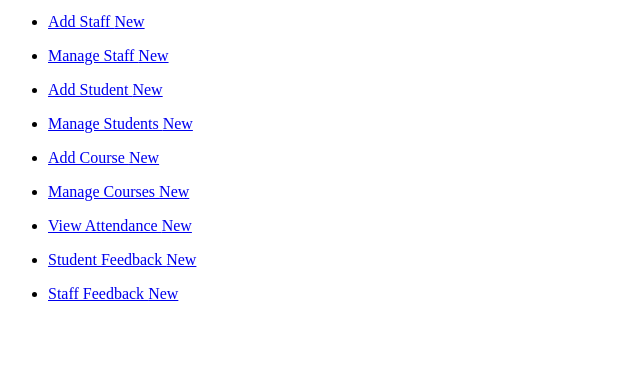
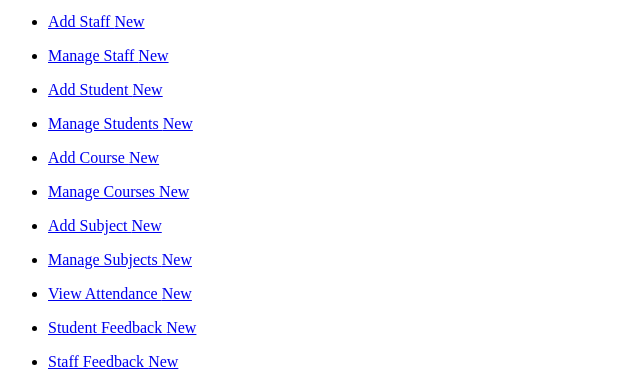
Before and after one commit to Amitchawarekar/IMS, a Django app: template IMS/IMS_app/templates/hod_templates/sidebar_template.html in a window 1280 px wide. Shown: the part 633-1020 px from the top of the page, without its empty margins (0-640 px from the left). Before the commit the page ends 934 px from the top, so only its background shows below. Run offline with Django 3.2, Linux system fonts and the light colour scheme; the template is opened without the code that fills it, so the values that code supplies are empty.

Commit message:
changed all sidebar menus needed for our project

```diff
--- a/IMS/IMS_app/templates/hod_templates/sidebar_template.html
+++ b/IMS/IMS_app/templates/hod_templates/sidebar_template.html
@@ -15,7 +15,7 @@
           <img src="{% static "dist/img/user2-160x160.jpg" %}" class="img-circle elevation-2" alt="User Image">
         </div>
         <div class="info">
-          <a href="#" class="d-block">Alexander Pierce</a>
+          <a href="#" class="d-block">Amit Chawarekar</a>
         </div>
       </div>
 
@@ -85,6 +85,26 @@
           </li>
 
           <li class="nav-item">
+            <a href="/manage_course" class="nav-link">
+              <i class="nav-icon fas fa-th"></i>
+              <p>
+                Add Subject
+                <span class="right badge badge-danger">New</span>
+              </p>
+            </a>
+          </li>
+
+          <li class="nav-item">
+            <a href="/manage_course" class="nav-link">
+              <i class="nav-icon fas fa-th"></i>
+              <p>
+                Manage Subjects
+                <span class="right badge badge-danger">New</span>
+              </p>
+            </a>
+          </li>
+
+          <li class="nav-item">
             <a href="/add_staff" class="nav-link">
               <i class="nav-icon fas fa-th"></i>
               <p>
```
